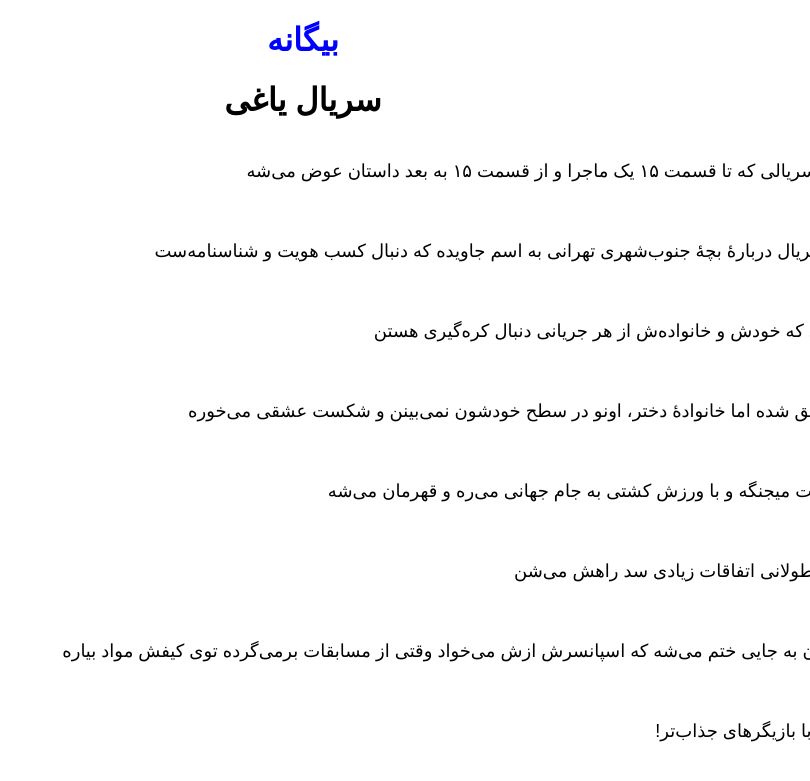
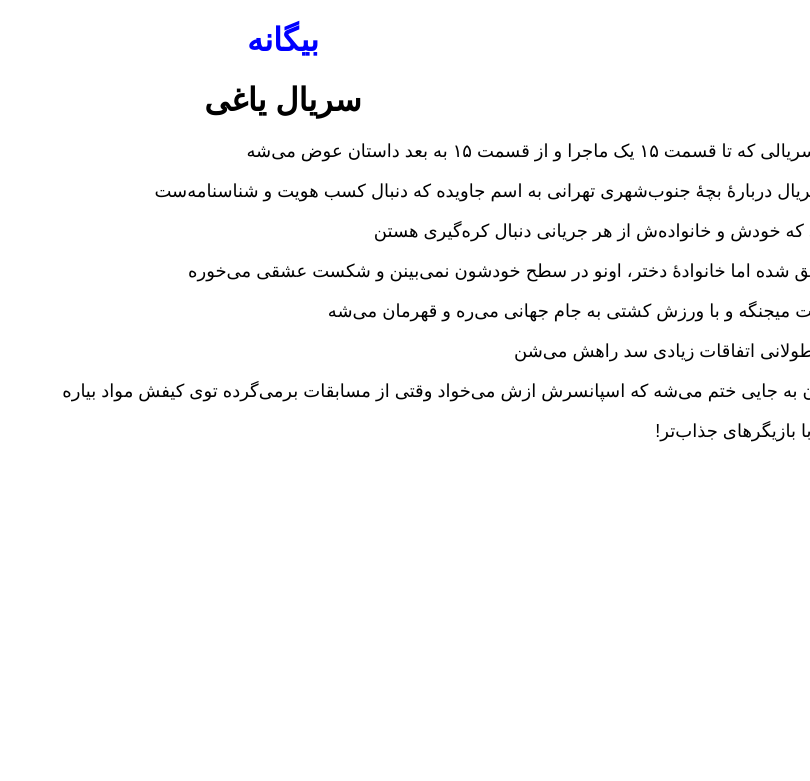
Before and after one commit to darkblog/darkblog.github.io, a Jekyll site: the page built from _posts/2023-8-19-4.md, in a window 1280 px wide. Shown: the top 781 px of the page, without its empty margins (470-1280 px from the left). Built offline with Jekyll 4.4.1, drawn with Linux system fonts in a browser that asks for light colours.

Commit message:
Update default.html

```diff
--- a/_layouts/default.html
+++ b/_layouts/default.html
@@ -10,7 +10,7 @@
 <title>{{ page.title }}</title>
 <meta name="description" content="{{ page.title }}">
 <link rel="canonical" href="{{ page.url | replace:'index.html','' | prepend: site.baseurl | prepend: site.url }}">
-<style amp-custom>body{font-family:sans-serif;margin:auto;text-align:center}a{color:blue;text-decoration:none}p{text-align:right;padding:20px;font-size:large}</style>
+<style amp-custom>body{font-family:sans-serif;margin:auto;text-align:center}a{color:blue;text-decoration:none}p{text-align:right;font-size:large}</style>
 </head>
 <body>
 <header>
```
